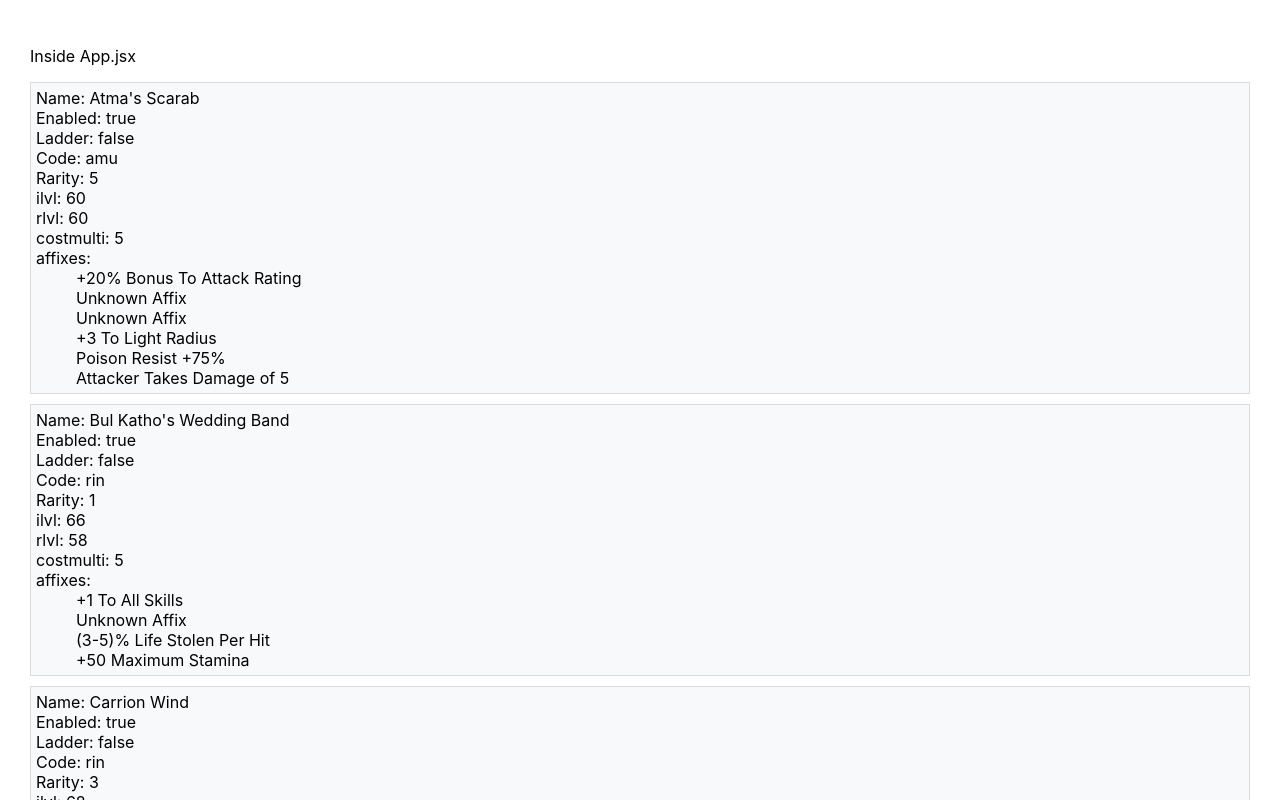
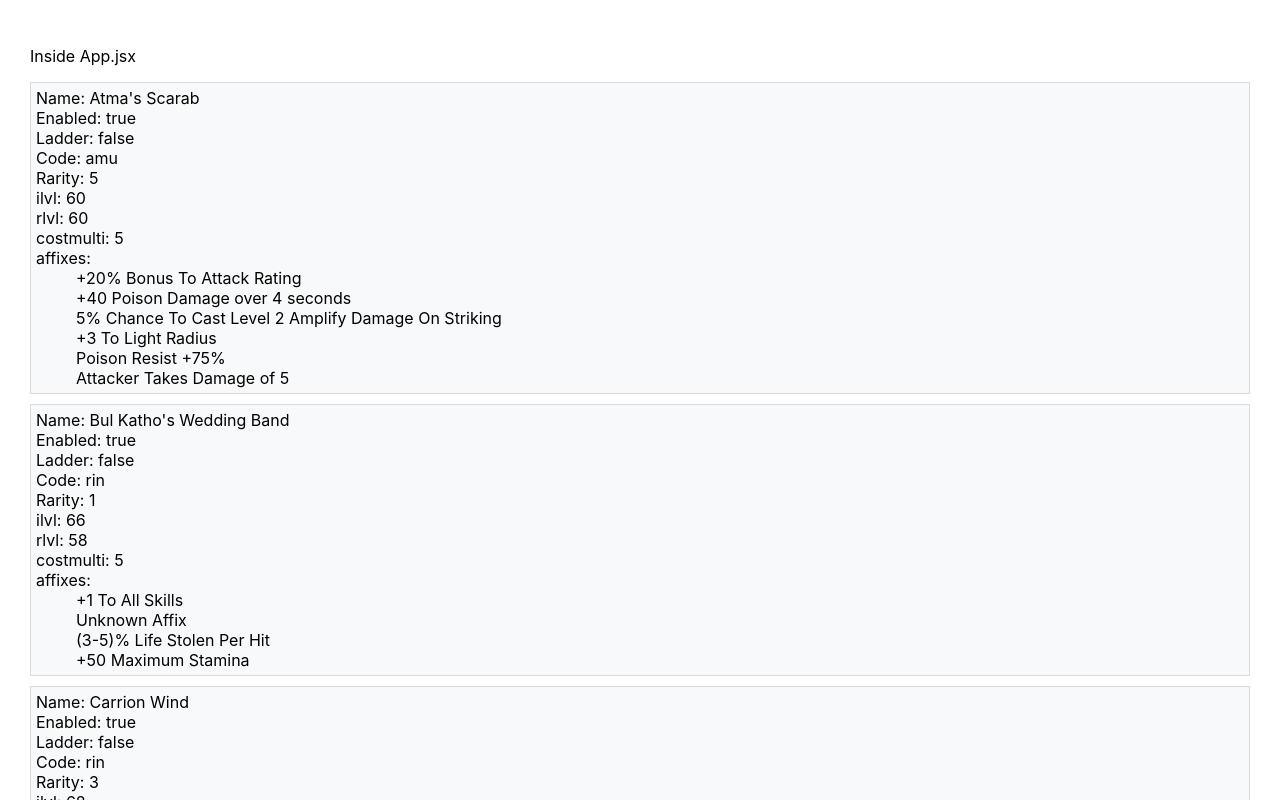
Before and after one commit to Stevebobwe/d2db, a React (Create React App) app: page / in a window 1280 px wide. Shown: the top 800 px of the page. Built offline with nearby package versions, Linux system fonts and the light colour scheme.

Commit message:
Added support for hit-skills

```diff
--- a/src/components/UniqueItems/UniqueItems.jsx
+++ b/src/components/UniqueItems/UniqueItems.jsx
@@ -7,13 +7,13 @@
   console.log('UniqueItemsData:');
   console.log(UniqueItemsData);
 
-  const uniqueItem = UniqueItemsData.map(({name, enabled, ladder, code, rarity, ilvl, rlvl, costmulti, affixes }) => {
+  const uniqueItem = UniqueItemsData.map(({name, enabled, ladder, code, rarity, ilvl, rlvl, costmulti, affixes : affixesArray }) => {
     console.log('affixes:');
-    console.log(affixes);
+    console.log(affixesArray);
 
-    const affix = affixes.map((index) => {
-      let result;
-      for (const [key, value] of Object.entries(index)) {
+    const affixes = affixesArray.map((affixObject) => {
+      let affix;
+      for (const [key, value] of Object.entries(affixObject)) {
         console.log(key);
         console.log(value);
 
@@ -25,6 +25,11 @@
         function getMinMax(min, max) {
           if (min !== max) return `(${min}-${max})`;
           return min.toString()
+        }
+
+        function getMinMaxPoisonDamage(min, max, duration) {
+          if (min !== max) return `+(${min}-${max}) Poison Damage over ${duration} seconds`;
+          return `+${min.toString()} Poison Damage over ${duration} seconds`
         }
 
         function getPosNegMinMax(min, max) {
@@ -40,140 +45,210 @@
             return `${min}`;
           }
           else {
-            alert('Error: Impossible affix configuration; verify database values.');
+            console.log('Error (Affix Configuration)');
             return NaN;
+          }
+        }
+
+        // Display affix granting charged-skill
+        function getChargedSkill(charges, lvl, skill) {
+          if (charges && charges > 0 && lvl && lvl > 0 && skill) {
+            return `Level ${lvl} ${skill.toString()} (${charges} Charges)`;
+          }
+          else {
+            console.log('Error (Affix Configuration)');
+            return `Error (Affix Configuration)`;
+          }
+        }
+
+        // Display affix granting gethit-skill or hit-skill
+        function getHitSkill(chance, lvl, skill) {
+          if (chance && lvl && skill) {
+            if (Array.isArray(chance) && Array.isArray(lvl)) {
+              // Chance and Level are arrays
+              if (chance[0] && chance[1] && chance[0] < chance[1] && lvl[0] && lvl[1] && lvl[0] < lvl[1]) {
+                return `(${chance[0]}-${chance[1]})% Chance To Cast Level (${lvl[0]}-${lvl[1]}) ${skill.toString()}`;
+              }
+              else {
+                console.log('Error (Affix Configuration)');
+                return `Error (Affix Configuration)`;
+              }
+            }
+            else if (Array.isArray(chance) && !Array.isArray(lvl)) {
+              // Chance is an array
+              if (chance[0] && chance[1] && chance[0] < chance[1]) {
+                return `(${chance[0]}-${chance[1]})% Chance To Cast Level ${lvl} ${skill.toString()}`;
+              }
+              else {
+                console.log('Error (Affix Configuration)');
+                return `Error (Affix Configuration)`;
+              }
+            }
+            else if (!Array.isArray(chance) && Array.isArray(lvl)) {
+              // Level is an array
+              if (lvl[0] && lvl[1] && lvl[0] < lvl[1]) {
+                return `${chance}% Chance To Cast Level (${lvl[0]}-${lvl[1]}) ${skill.toString()}`;
+              }
+              else {
+                console.log('Error (Affix Configuration)');
+                return `Error (Affix Configuration)`;
+              }
+            }
+            else if (!Array.isArray(chance) && !Array.isArray(lvl)) {
+              // Chance and Level are not arrays
+              return `${chance}% Chance To Cast Level ${lvl} ${skill.toString()}`;
+            }
+          }
+          else {
+            console.log('Error (Affix Configuration)');
+            return `Error (Affix Configuration)`;
           }
         }
 
         switch (key) {
           case 'abs-cold%':
-            result = `Cold Absorb ${getMinMax(value.min, value.max)}%`;
+            affix = `Cold Absorb ${getMinMax(value.min, value.max)}%`;
             break;
           case 'abs-fire%':
-            result = `Fire Absorb ${getMinMax(value.min, value.max)}%`;
+            affix = `Fire Absorb ${getMinMax(value.min, value.max)}%`;
             break;
           case 'abs-ltng%':
-            result = `Lightning Absorb ${getMinMax(value.min, value.max)}%`;
+            affix = `Lightning Absorb ${getMinMax(value.min, value.max)}%`;
             break;
           case 'ac':
-            result = `${getPosNegMinMax(value.min, value.max)} Defense`;
+            affix = `${getPosNegMinMax(value.min, value.max)} Defense`;
+            break;
+          case 'ac%':
+            affix = `${getPosNegMinMax(value.min, value.max)}% Enhanced Defense`;
             break;
           case 'ac-miss':
-            result = `${getPosNegMinMax(value.min, value.max)} Defense vs. Missile`;
+            affix = `${getPosNegMinMax(value.min, value.max)} Defense vs. Missile`;
             break;
           case 'all-stats':
-            result = `${getPosNegMinMax(value.min, value.max)} To All Attributes`;
+            affix = `${getPosNegMinMax(value.min, value.max)} To All Attributes`;
             break;
           case 'allskills':
-            result = `${getPosNegMinMax(value.min, value.max)} To All Skills`;
+            affix = `${getPosNegMinMax(value.min, value.max)} To All Skills`;
             break;
           case 'att':
-            result = `${getPosNegMinMax(value.min, value.max)} To Attack Rating`;
+            affix = `${getPosNegMinMax(value.min, value.max)} To Attack Rating`;
             break;
           case 'att%':
-            result = `${getPosNegMinMax(value.min, value.max)}% Bonus To Attack Rating`;
+            affix = `${getPosNegMinMax(value.min, value.max)}% Bonus To Attack Rating`;
             break;
           case 'att-demon':
-            result = `${getPosNegMinMax(value.min, value.max)} To Attack Rating Against Demons`;
+            affix = `${getPosNegMinMax(value.min, value.max)} To Attack Rating Against Demons`;
             break;
           case 'att-undead':
-            result = `${getPosNegMinMax(value.min, value.max)} To Attack Rating Against Undead`;
+            affix = `${getPosNegMinMax(value.min, value.max)} To Attack Rating Against Undead`;
             break;
           case 'balance2':
-            result = `${getPosNegMinMax(value.min, value.max)}% Faster Hit Recovery`;
+            affix = `${getPosNegMinMax(value.min, value.max)}% Faster Hit Recovery`;
+            break;
+          case 'charged-skill':
+            affix = `${getChargedSkill(value.charges, value.lvl, value.skill)}`;
             break;
           case 'dex':
-            result = `${getPosNegMinMax(value.min, value.max)} To Dexterity`;
+            affix = `${getPosNegMinMax(value.min, value.max)} To Dexterity`;
             break;
           case 'dmg-demon':
-            result = `${getPosNegMinMax(value.min, value.max)}% Damage To Demons`;
+            affix = `${getPosNegMinMax(value.min, value.max)}% Damage To Demons`;
             break;
           case 'dmg-undead':
-            result = `${getPosNegMinMax(value.min, value.max)}% Damage To Undead`;
+            affix = `${getPosNegMinMax(value.min, value.max)}% Damage To Undead`;
             break;
           case 'dmg-fire':
-            result = `Adds ${getRange(value.min, value.max)} Fire Damage`;
+            affix = `Adds ${getRange(value.min, value.max)} Fire Damage`;
             break;
           case 'dmg-ltng':
-            result = `Adds ${getRange(value.min, value.max)} Lightning Damage`;
+            affix = `Adds ${getRange(value.min, value.max)} Lightning Damage`;
+            break;
+          case 'dmg-pois':
+            affix = `${getMinMaxPoisonDamage(value.min, value.max, value.duration)}`;
             break;
           case 'dmg-to-mana':
-            result = `${getMinMax(value.min, value.max)}% Damage Taken Goes To Mana`;
+            affix = `${getMinMax(value.min, value.max)}% Damage Taken Goes To Mana`;
             break;
           case 'fireskill':
-            result = `${getPosNegMinMax(value.min, value.max)} To Fire Skills`;
+            affix = `${getPosNegMinMax(value.min, value.max)} To Fire Skills`;
+            break;
+          case 'gethit-skill':
+            affix = `${getHitSkill(value['chance%'], value.lvl, value.skill)} When Struck`;
             break;
           case 'gold%':
-            result = `${getMinMax(value.min, value.max)}% Extra Gold From Monsters`;
+            affix = `${getMinMax(value.min, value.max)}% Extra Gold From Monsters`;
+            break;
+          case 'hit-skill':
+            affix = `${getHitSkill(value['chance%'], value.lvl, value.skill)} On Striking`;
             break;
           case 'hp':
-            result = `${getPosNegMinMax(value.min, value.max)} To Life`;
+            affix = `${getPosNegMinMax(value.min, value.max)} To Life`;
             break;
           case 'lifesteal':
-            result = `${getMinMax(value.min, value.max)}% Life Stolen Per Hit`;
+            affix = `${getMinMax(value.min, value.max)}% Life Stolen Per Hit`;
             break;
           case 'light':
-            result = `${getPosNegMinMax(value.min, value.max)} To Light Radius`;
+            affix = `${getPosNegMinMax(value.min, value.max)} To Light Radius`;
             break;
           case 'light-thorns':
-            result = `Attacker Takes Lightning Damage of ${getMinMax(value.min, value.max)}`;
+            affix = `Attacker Takes Lightning Damage of ${getMinMax(value.min, value.max)}`;
             break;
           case 'mag%':
-            result = `${getMinMax(value.min, value.max)}% Better Chance of Getting Magic Items`;
+            affix = `${getMinMax(value.min, value.max)}% Better Chance of Getting Magic Items`;
             break;
           case 'mana':
-            result = `${getPosNegMinMax(value.min, value.max)} To Mana`;
+            affix = `${getPosNegMinMax(value.min, value.max)} To Mana`;
             break;
           case 'mana%':
-            result = `Increase Maximum Mana ${getMinMax(value.min, value.max)}%`;
+            affix = `Increase Maximum Mana ${getMinMax(value.min, value.max)}%`;
             break;
           case 'manasteal':
-            result = `${getMinMax(value.min, value.max)}% Mana Stolen Per Hit`;
+            affix = `${getMinMax(value.min, value.max)}% Mana Stolen Per Hit`;
             break;
           case 'move2':
-            result = `${getPosNegMinMax(value.min, value.max)}% Faster Run/Walk`;
+            affix = `${getPosNegMinMax(value.min, value.max)}% Faster Run/Walk`;
             break;
           case 'red-mag':
-            result = `Magic Damage Reduced By ${getMinMax(value.min, value.max)}`;
+            affix = `Magic Damage Reduced By ${getMinMax(value.min, value.max)}`;
             break;
           case 'regen':
-            result = `Replenish Life ${getPosNegMinMax(value.min, value.max)}`;
+            affix = `Replenish Life ${getPosNegMinMax(value.min, value.max)}`;
             break;
           case 'regen-mana':
-            result = `Regenerate Mana ${getMinMax(value.min, value.max)}%`;
+            affix = `Regenerate Mana ${getMinMax(value.min, value.max)}%`;
             break;
           case 'regen-stam':
-            result = `Heal Stamina Plus ${getMinMax(value.min, value.max)}%`;
+            affix = `Heal Stamina Plus ${getMinMax(value.min, value.max)}%`;
             break;
           case 'res-all':
-            result = `All Resistances ${getPosNegMinMax(value.min, value.max)}%`;
+            affix = `All Resistances ${getPosNegMinMax(value.min, value.max)}%`;
             break;
           case 'res-fire':
-            result = `Fire Resist ${getPosNegMinMax(value.min, value.max)}%`;
+            affix = `Fire Resist ${getPosNegMinMax(value.min, value.max)}%`;
             break;
           case 'res-fire-max':
-            result = `${getPosNegMinMax(value.min, value.max)}% To Maximum Fire Resist`;
+            affix = `${getPosNegMinMax(value.min, value.max)}% To Maximum Fire Resist`;
             break;
           case 'res-ltng':
-            result = `Lightning Resist ${getPosNegMinMax(value.min, value.max)}%`;
+            affix = `Lightning Resist ${getPosNegMinMax(value.min, value.max)}%`;
             break;
           case 'res-pois':
-            result = `Poison Resist ${getPosNegMinMax(value.min, value.max)}%`;
+            affix = `Poison Resist ${getPosNegMinMax(value.min, value.max)}%`;
             break;
           case 'stam':
-            result = `${getPosNegMinMax(value.min, value.max)} Maximum Stamina`;
+            affix = `${getPosNegMinMax(value.min, value.max)} Maximum Stamina`;
             break;
           case 'swing2':
-            result = `${getPosNegMinMax(value.min, value.max)}% Increased Attack Speed`;
+            affix = `${getPosNegMinMax(value.min, value.max)}% Increased Attack Speed`;
             break;
           case 'thorns':
-            result = `Attacker Takes Damage of ${getMinMax(value.min, value.max)}`;
+            affix = `Attacker Takes Damage of ${getMinMax(value.min, value.max)}`;
             break;
           default:
-            result = `Unknown Affix`
+            affix = `Unknown Affix`
         }
       }
-      return <li>{result}</li>
+      return <li>{affix}</li>
     });
 
     return (
@@ -188,7 +263,7 @@
         <div>costmulti: {costmulti}</div>
         <div>
           <div>affixes:</div>
-          <ul>{affix}</ul>
+          <ul>{affixes}</ul>
         </div>
       </li>
     );
--- a/src/data/uniqueItems.json
+++ b/src/data/uniqueItems.json
@@ -13,7 +13,7 @@
                 "att%": { "min": 20, "max": 20 }
             },
             {
-                "dmg-pois": { "min": 102, "max": 102, "duration": 100 }
+                "dmg-pois": { "min": 40, "max": 40, "duration": 4 }
             },
             {
                 "hit-skill": { "chance%": 5, "lvl": 2, "skill": "Amplify Damage" }
```
